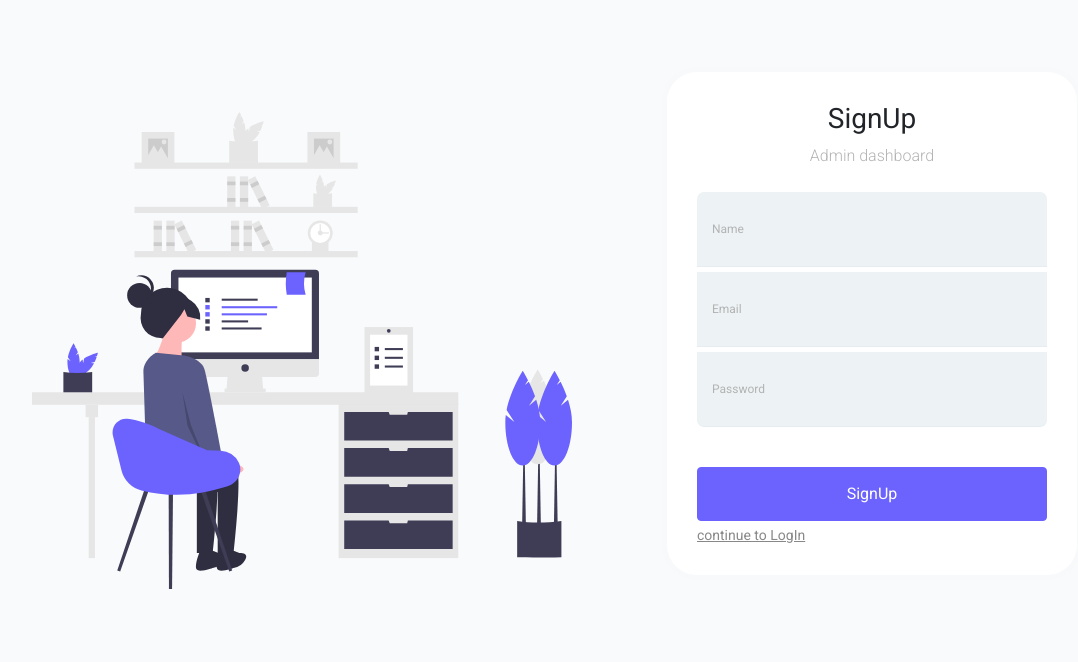
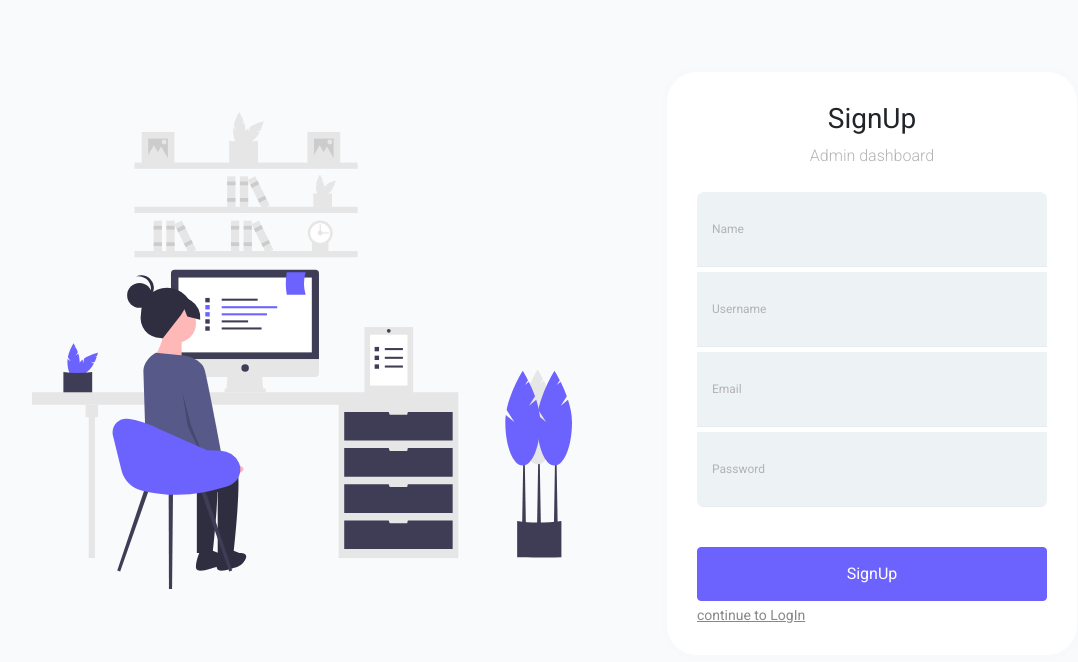
Before and after one commit to durgeshmeena/Library_Management_System, a Flask app: page /signup in a window 1280 px wide. Shown: the top 662 px of the page, without its empty margins (53-1131 px from the left). Run offline with Flask 2, Linux system fonts and the light colour scheme; some libraries are stand-ins or nearby versions.

Commit message:
adding username while signup

```diff
--- a/app/templates/signup.html
+++ b/app/templates/signup.html
@@ -60,6 +60,17 @@
                   {{ form.name(class="form-control" ) }}
                 </div>
 
+
+
+                <div class="form-group" style="margin-bottom: 5px;">
+                  <label for="username">{{ form.username.label }}</label>
+                  <!-- <input type="text" class="form-control" id="email" name="email"> -->
+                  {{ form.username(class="form-control" ) }}
+
+                </div>
+
+
+
                 <div class="form-group" style="margin-bottom: 5px;">
                   <label for="email">{{ form.email.label }}</label>
                   <!-- <input type="text" class="form-control" id="email" name="email"> -->
```
